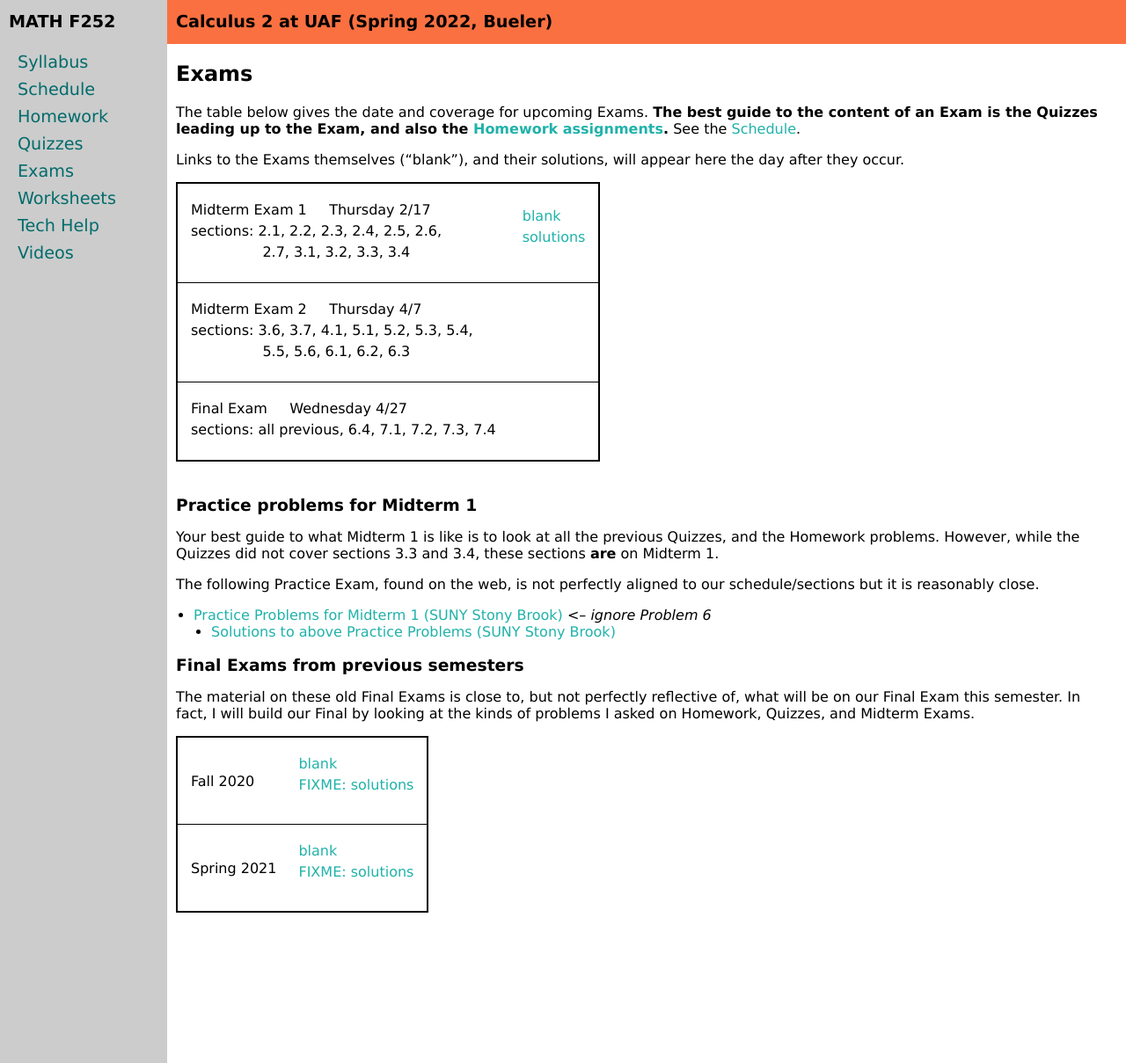
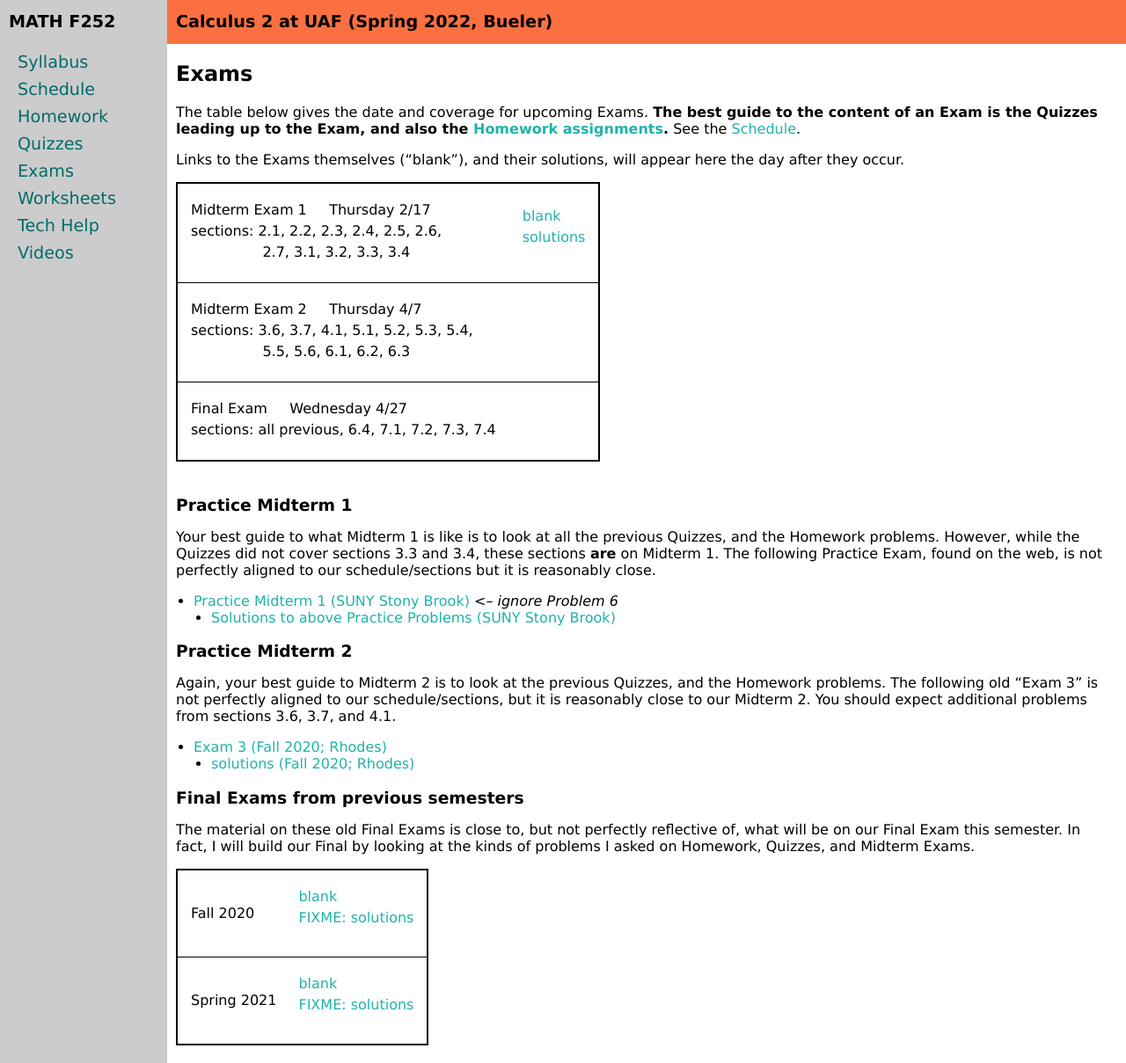
Before and after one commit to uaf-math/calc2, a Jekyll site: the page built from exams.md, in a window 1280 px wide and 1209 px high. Shown: the whole window at 88% size. Built offline with Jekyll 4.4.1, drawn with Linux system fonts in a browser that asks for light colours.

Commit message:
Post old Rhodes exam as practice Mid 2

```diff
--- a/exams.md
+++ b/exams.md
@@ -13,15 +13,20 @@
 
 <div style="padding-bottom: 20px"></div>
 
-### Practice problems for Midterm 1
+<!-- next blocks do not use Jekyll/liquid, but this could be corrected -->
 
-Your best guide to what Midterm 1 is like is to look at all the previous Quizzes, and the Homework problems.  However, while the Quizzes did not cover sections 3.3 and 3.4, these sections <b>are</b> on Midterm 1.
+### Practice Midterm 1
 
-The following Practice Exam, found on the web, is not perfectly aligned to our schedule/sections but it is reasonably close.
-* [Practice Problems for Midterm 1 (SUNY Stony Brook)](https://www.math.stonybrook.edu/~ddudko/mat132-fall21/Midterm1Practice.pdf) <em><-- ignore Problem 6</em>
+Your best guide to what Midterm 1 is like is to look at all the previous Quizzes, and the Homework problems.  However, while the Quizzes did not cover sections 3.3 and 3.4, these sections <b>are</b> on Midterm 1.  The following Practice Exam, found on the web, is not perfectly aligned to our schedule/sections but it is reasonably close.
+* [Practice Midterm 1 (SUNY Stony Brook)](https://www.math.stonybrook.edu/~ddudko/mat132-fall21/Midterm1Practice.pdf) <em><-- ignore Problem 6</em>
   * [Solutions to above Practice Problems (SUNY Stony Brook)](https://www.math.stonybrook.edu/~ddudko/mat132-fall21/Midterm1PracticeSol.pdf)
 
-<!-- next block does not use Jekyll/liquid for simplicity -->
+### Practice Midterm 2
+
+Again, your best guide to Midterm 2 is to look at the previous Quizzes, and the Homework problems.  The following old "Exam 3" is not perfectly aligned to our schedule/sections, but it is reasonably close to our Midterm 2.  You should expect additional problems from sections 3.6, 3.7, and 4.1.
+* [Exam 3 (Fall 2020; Rhodes)](assets/exams/F20/exam3.pdf)
+  * [solutions (Fall 2020; Rhodes)](assets/exams/F20/exam3-solns.pdf)
+
 ### Final Exams from previous semesters
 
 The material on these old Final Exams is close to, but not perfectly reflective of, what will be on our Final Exam this semester.  In fact, I will build our Final by looking at the kinds of problems I asked on Homework, Quizzes, and Midterm Exams.
```
Also changed, not shown: 2 other files.
